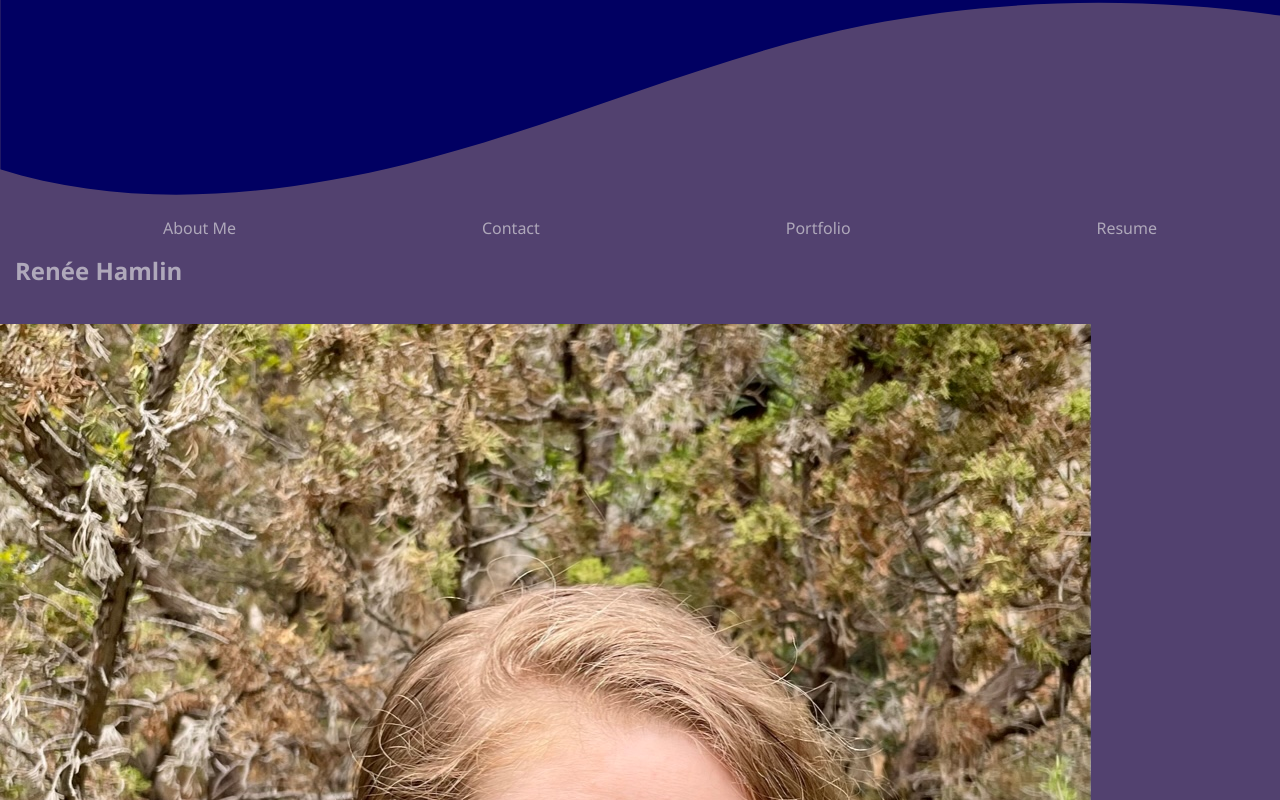
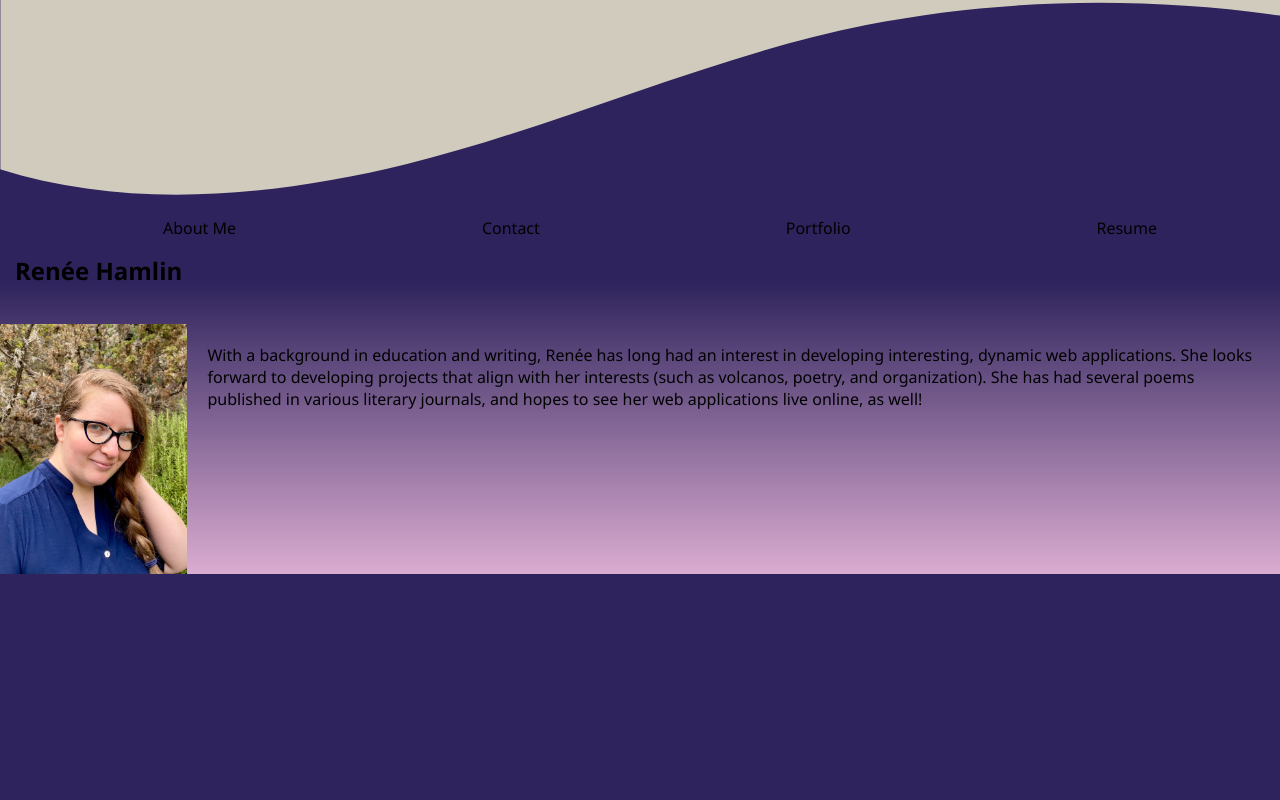
Before and after one commit to rnhamlin/rnh-port, a React (Create React App) app: page / in a window 1280 px wide. Shown: the top 800 px of the page. Built offline with nearby package versions, Linux system fonts and the light colour scheme.

Commit message:
worked on background, need to fix weird color bar at the bottom, wth

```diff
--- a/public/index.html
+++ b/public/index.html
@@ -32,7 +32,7 @@
         viewBox="0 0 1200 120"
         xmlns="http://www.w3.org/2000/svg"
         style="
-          fill: #010062;
+          fill: #d1cbbe;
           width: 178%;
           height: 212px;
           transform: scaleX(-1);
--- a/src/App.css
+++ b/src/App.css
@@ -1,16 +1,18 @@
 .App {
   text-align: center;
+  background-color: #2e235c;
+  background-image: linear-gradient(180deg, #2e235c 12%, #dbacd1 100%);
 }
 
 .App-header {
-  background-color: #282c34;
+  /* background-color: #282c34; */
   min-height: 100vh;
   display: flex;
   flex-direction: column;
   align-items: center;
   justify-content: center;
   font-size: calc(10px + 2vmin);
-  color: purple;
+  /* color: purple; */
 }
 
 .App-link {
--- a/src/components/About.js
+++ b/src/components/About.js
@@ -1,3 +1,4 @@
+import { findByLabelText } from "@testing-library/react";
 import React from "react";
 
 function About() {
@@ -5,16 +6,17 @@ function About() {
     <section>
       <h1 id="about">Renée Hamlin</h1>
       <br />
-      <img src="assets/images/Renee.png" alt="Renee" />
-
-      <p>
-        With a background in education and writing, Renée has long had an
-        interest in developing interesting, dynamic web applications. She looks
-        forward to developing projects that align with her interests (such as
-        volcanos, poetry, and organization). She has had several poems published
-        in various literary journals, and hopes to see her web applications live
-        online, as well!
-      </p>
+      <div id="photo-bio">
+        <img src="assets/images/Renee.png" height={250} alt="Renee" />
+        <p id="bio-p">
+          With a background in education and writing, Renée has long had an
+          interest in developing interesting, dynamic web applications. She
+          looks forward to developing projects that align with her interests
+          (such as volcanos, poetry, and organization). She has had several
+          poems published in various literary journals, and hopes to see her web
+          applications live online, as well!
+        </p>
+      </div>
     </section>
   );
 }
--- a/src/index.css
+++ b/src/index.css
@@ -1,15 +1,14 @@
-/* * {
-  background-image: url("/assets/images/darksky.png");
-} */
+* {
+}
 
 body {
   margin: 0;
   font-family: "Segoe UI", Tahoma, Geneva, Verdana, sans-serif;
   -webkit-font-smoothing: antialiased;
   -moz-osx-font-smoothing: grayscale;
-  /*background-image: url("./assets/images/darksky.png");*/
-  background-color: #52416f;
-  color: #afa8ba;
+  background-color: #2e235c;
+  background-image: linear-gradient(180deg, #2e235c 49%, #dbacd1 100%);
+  background-repeat: repeat-n;
 }
 
 code {
@@ -32,9 +31,9 @@ ul {
   justify-content: space-around;
 }
 
-p {
+/* p {
   margin: 35px;
-}
+} */
 h1 {
   margin: 15px;
 }
@@ -42,3 +41,13 @@ h1 {
 h2 {
   margin: 15px;
 }
+
+#photo-bio {
+  display: flex;
+  justify-content: space-around;
+  flex-direction: row;
+}
+
+#bio-p {
+  margin: 20px;
+}
```
Also changed, not shown: public/assets/images/dark-fragments.png (added).
